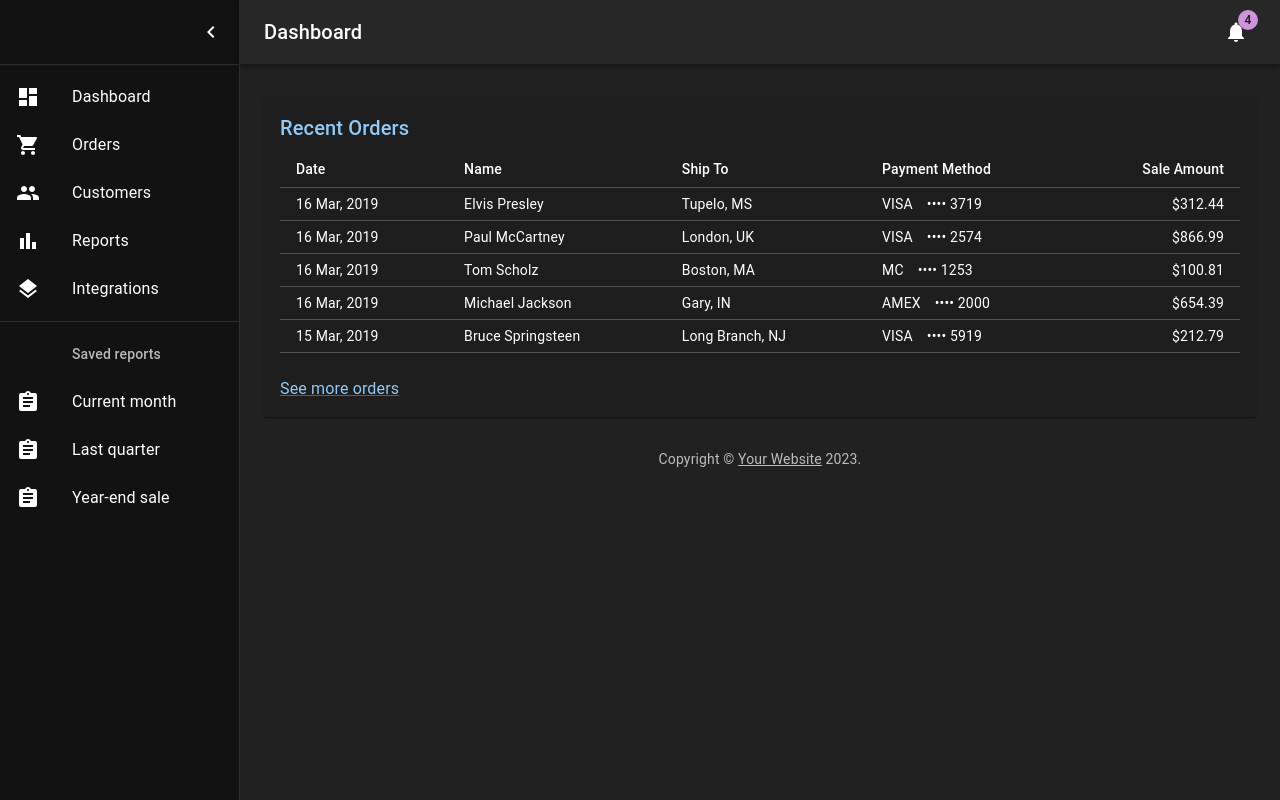
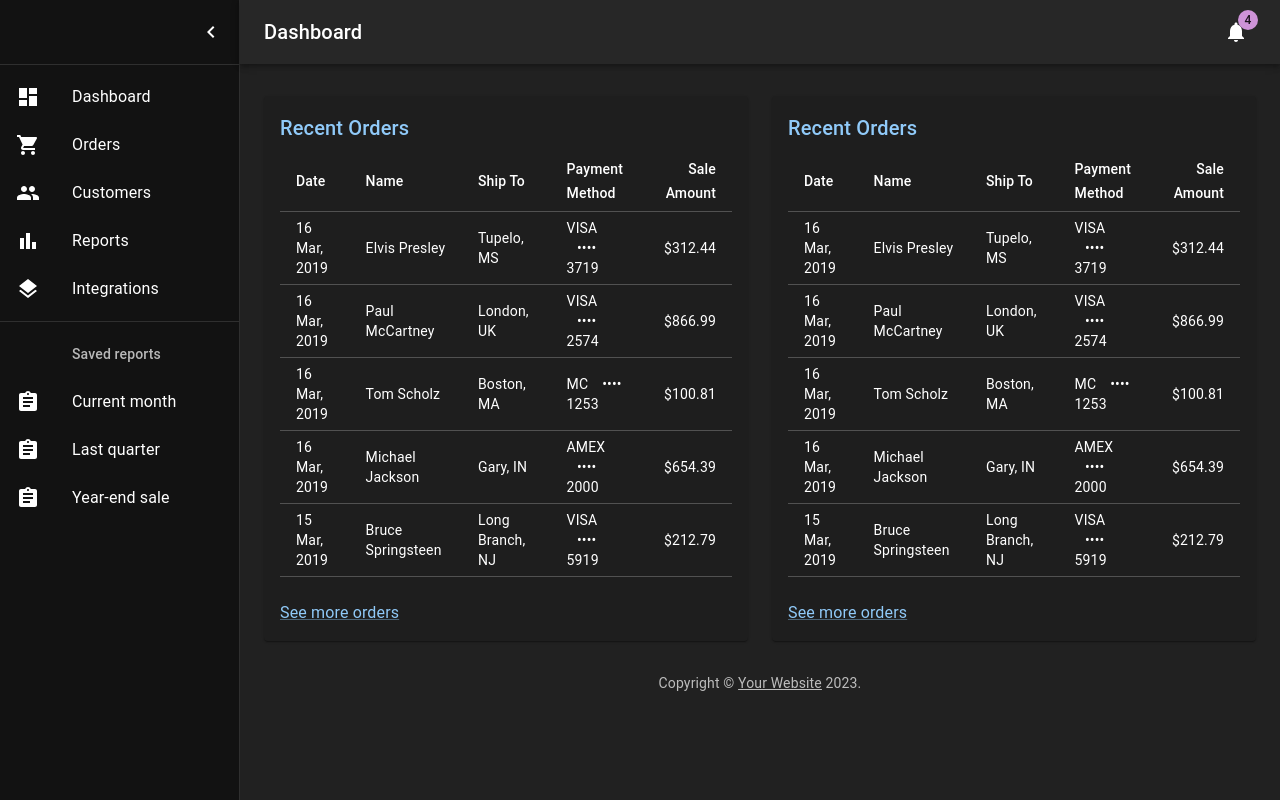
Before and after one commit to PeanutButters93/ay2324s1-course-assessment-g53, a React (Create React App) app in the folder frontend/: page / in a window 1280 px wide. Built offline with nearby package versions, Linux system fonts and the light colour scheme; the HTML template or start-up script is replaced by a standard one.

Commit message:
Split screen into two

```diff
--- a/frontend/src/dashboard/Dashboard.js
+++ b/frontend/src/dashboard/Dashboard.js
@@ -168,7 +168,13 @@ export default function Dashboard() {
             <Container maxWidth="lg" sx={{ mt: 4, mb: 4 }}>
                 <Grid container spacing={3}>
                     {/* Questions */}
-              <Grid item xs={12}>
+                    <Grid item xs={12} md={6}>
+                        <Paper sx={{ p: 2, display: 'flex', flexDirection: 'column' }}>
+                            <Orders />
+                        </Paper>
+                    </Grid>
+                    {/*View Edit Question*/}
+                    <Grid item xs={12} md={6}>
                         <Paper sx={{ p: 2, display: 'flex', flexDirection: 'column' }}>
                             <Orders />
                         </Paper>
```
Lines whose indentation alone changed are shown as unchanged.
